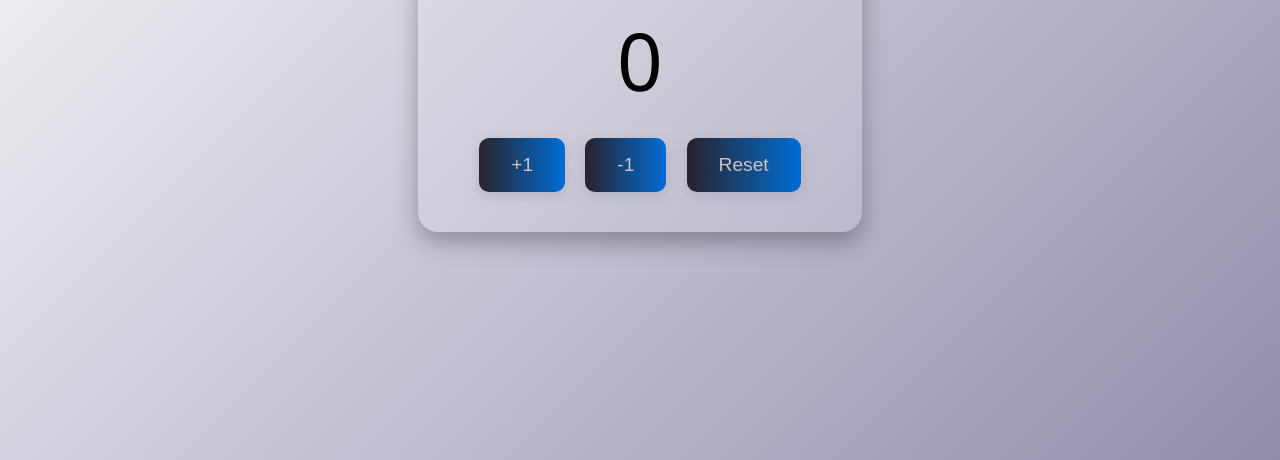
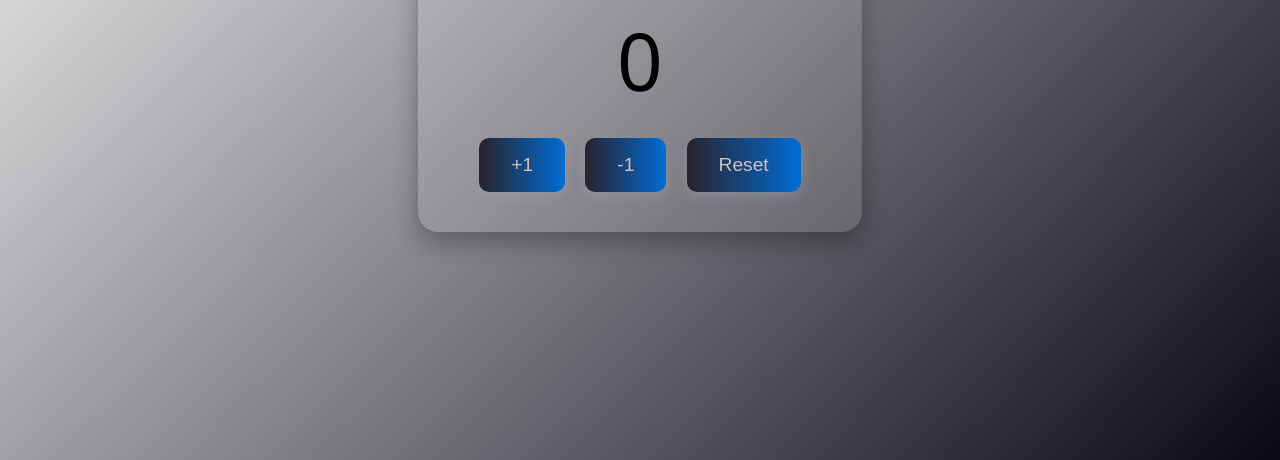
Before and after one commit to Emiliano-Blackbird/Plantillas-HTML-CSS-JS, a plain HTML site: page 04_contador_con_click/index.html in a window 1280 px wide. Shown: the part 340-800 px from the top of the page. Drawn offline with Linux system fonts and the light colour scheme.

Commit message:
edit readme.md with previews

```diff
--- a/04_contador_con_click/style.css
+++ b/04_contador_con_click/style.css
@@ -1,6 +1,6 @@
 body {
   font-family: 'Segoe UI', sans-serif;
-  background: linear-gradient(135deg, #ffffff, #928dab);
+  background: linear-gradient(135deg, #ffffff, #090713);
   color: #fff;
   display: flex;
   justify-content: center;
```
Also changed, not shown: previews_img_projects/preview-contador.png.
